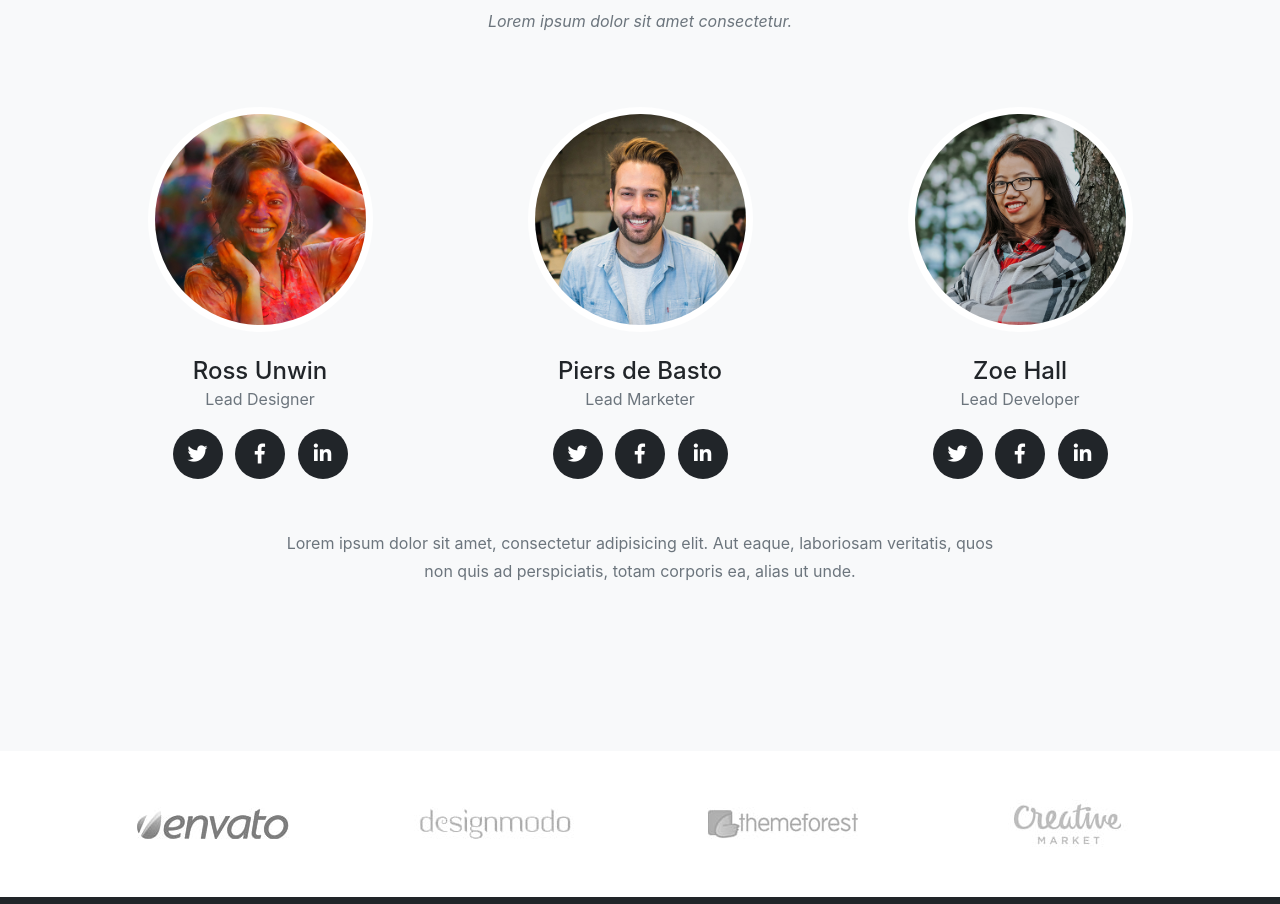
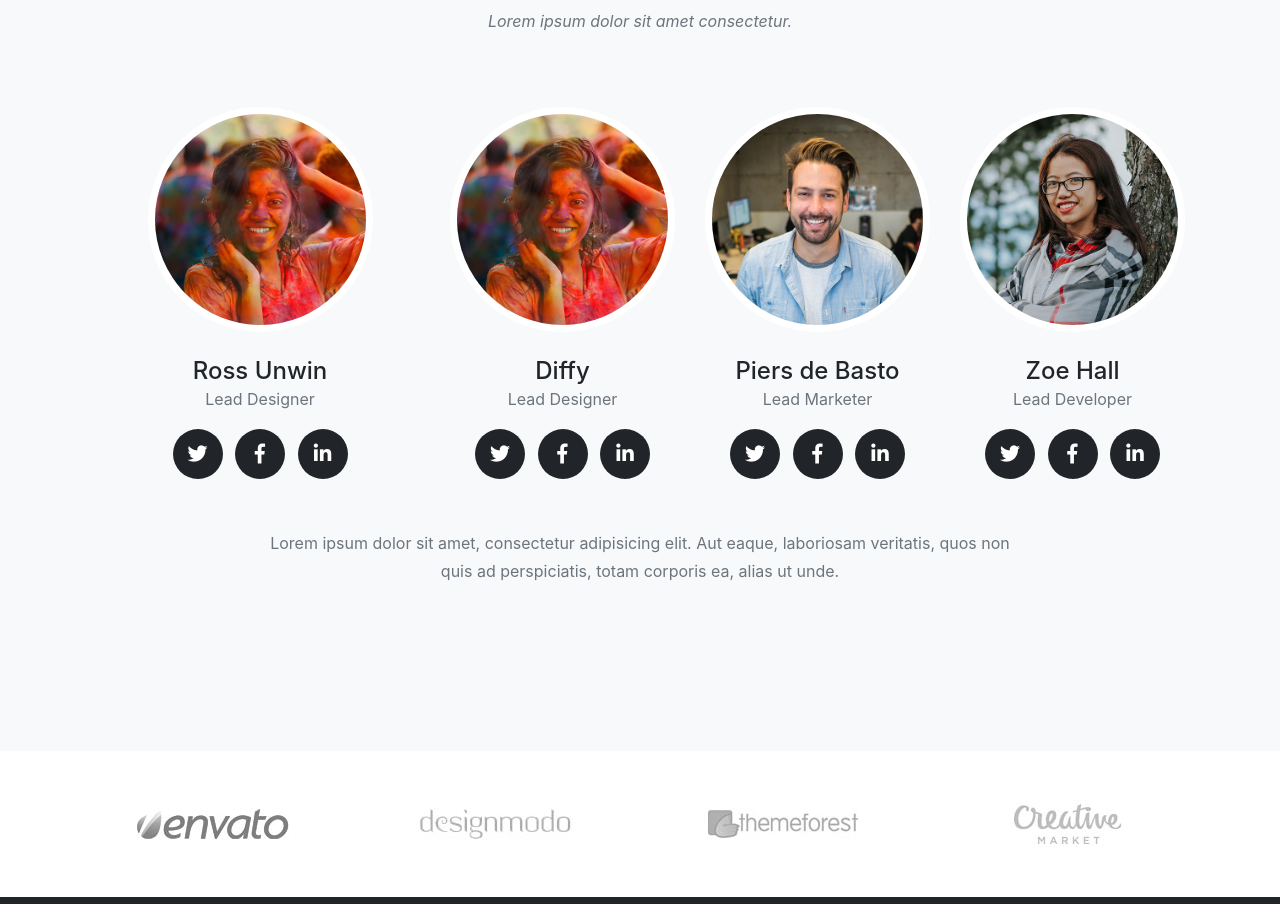
Before and after one commit to rossunwin/horizons, a website with bundled scripts: page index.html in a window 1280 px wide. Shown: the part 5046-5950 px from the top of the page. Built offline with nearby package versions, Linux system fonts and the light colour scheme; a web font is replaced by a local one.

Commit message:
add team member

```diff
--- a/index.html
+++ b/index.html
@@ -319,6 +319,31 @@
             </ul>
           </div>
         </div>
+        <div class="row">
+          <div class="col-sm-4">
+            <div class="team-member">
+              <img class="mx-auto rounded-circle" src="img/team/1.jpg" alt="">
+              <h4>Diffy</h4>
+              <p class="text-muted">Lead Designer</p>
+              <ul class="list-inline social-buttons">
+                <li class="list-inline-item">
+                  <a href="#">
+                    <i class="fab fa-twitter"></i>
+                  </a>
+                </li>
+                <li class="list-inline-item">
+                  <a href="#">
+                    <i class="fab fa-facebook-f"></i>
+                  </a>
+                </li>
+                <li class="list-inline-item">
+                  <a href="#">
+                    <i class="fab fa-linkedin-in"></i>
+                  </a>
+                </li>
+              </ul>
+            </div>
+          </div>
         <div class="col-sm-4">
           <div class="team-member">
             <img class="mx-auto rounded-circle" src="img/team/2.jpg" alt="">
```
